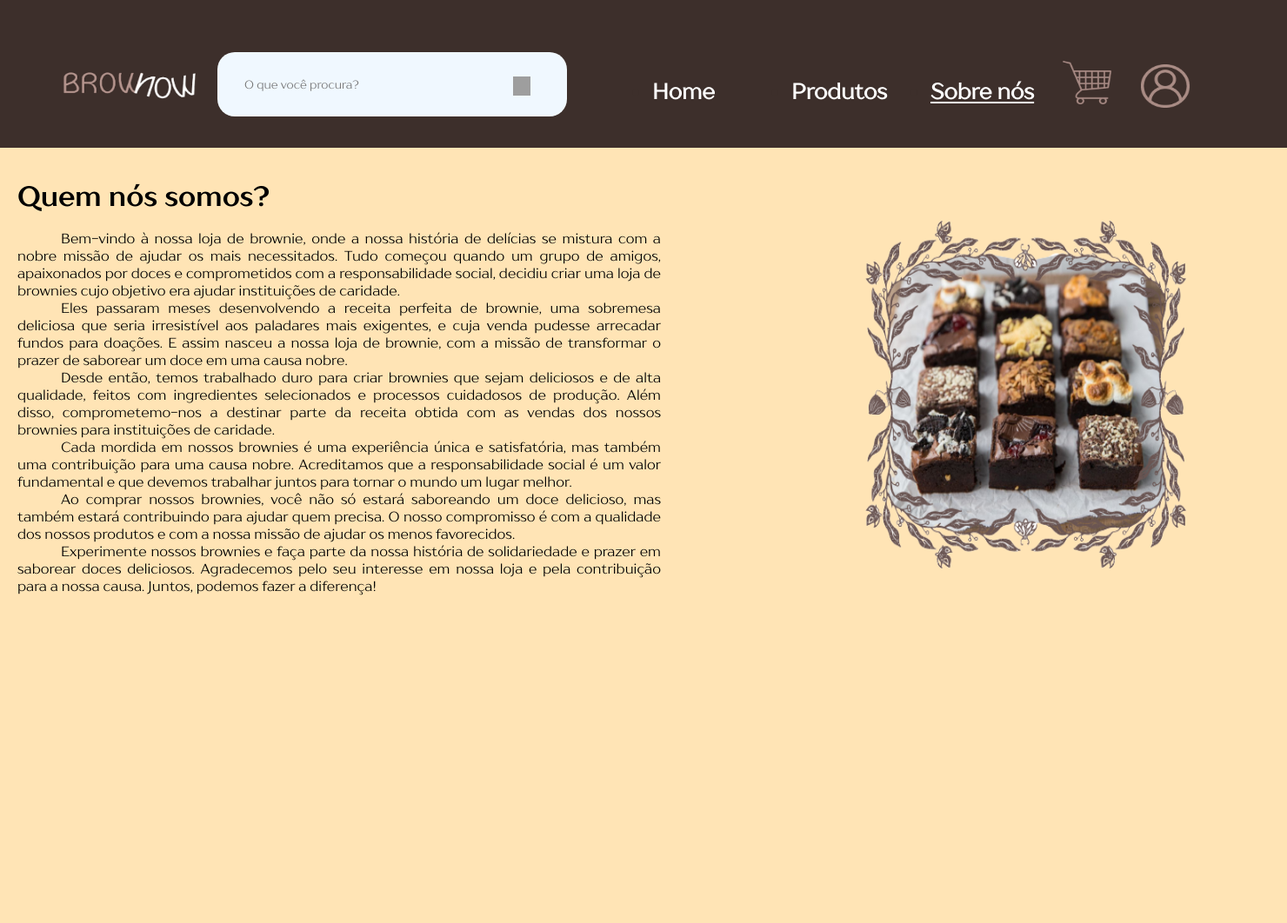
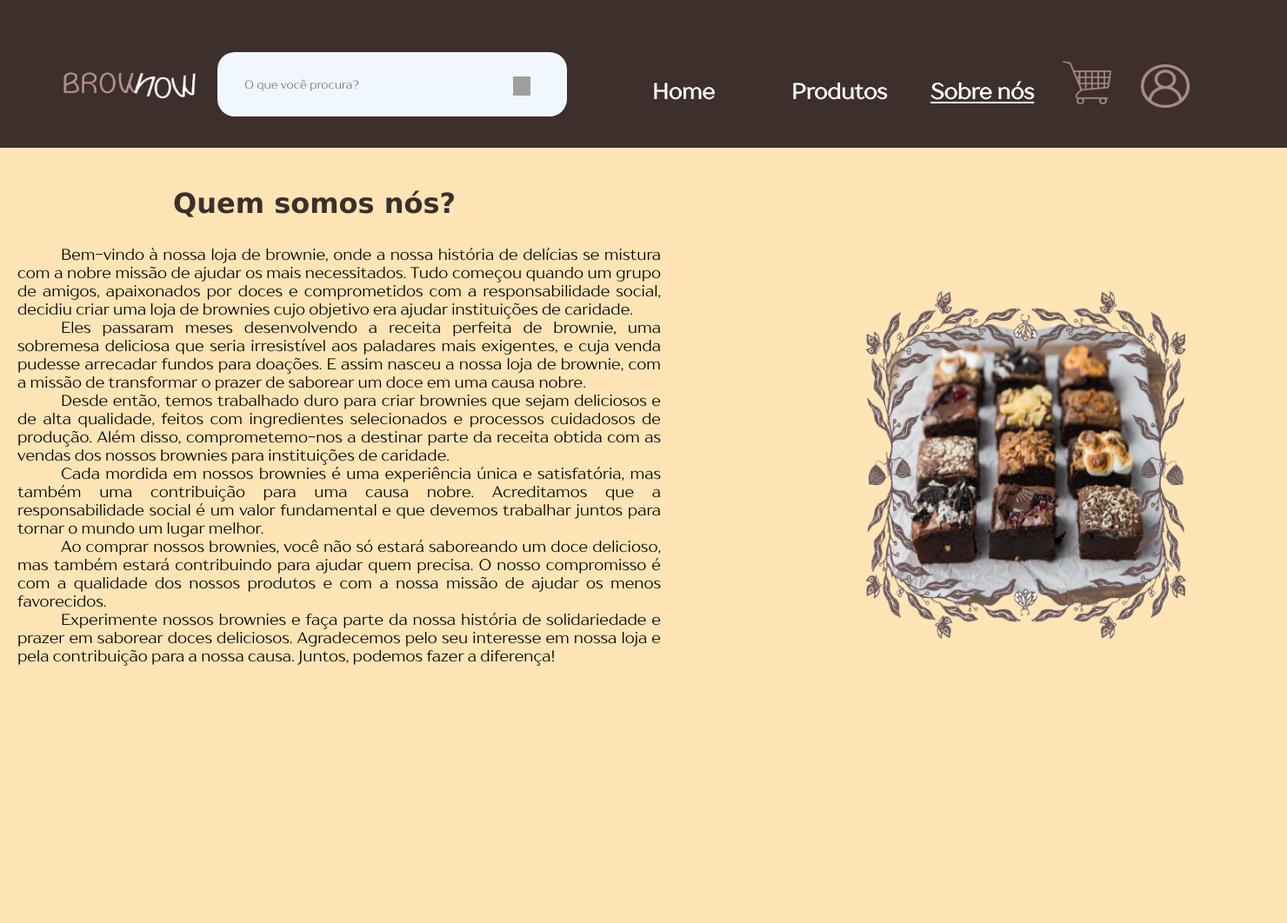
Before and after one commit to lucasklugs/ProjetoBW, a PHP site: page /BWhistoria.html in a window 1480 px wide. Shown: the whole page at 87% size. Before the commit the page ends 685 px from the top, so only its background shows below. Run offline with PHP 8.4, Linux system fonts and the light colour scheme; grey boxes are pictures that could not be loaded.

Commit message:
alguma coisa

```diff
--- a/BWhistoria.html
+++ b/BWhistoria.html
@@ -37,7 +37,7 @@
     <div class="fundo2">
         <br>
         <br>
-        <h1>Quem nós somos?</h1>
+        <h1>Quem somos nós?</h1>
         <div class="container">
             <div class="box">
                 <p>Bem-vindo à nossa loja de brownie, onde a nossa história de delícias se mistura com
--- a/css/hist.css
+++ b/css/hist.css
@@ -68,6 +68,7 @@
         .carro {
             margin-left: 950px;
             margin-top: -50px;
+
         }
 
         .conta {
@@ -112,8 +113,11 @@
         }
 
         h1 {
-            font-family: fontc;
-            margin-left: 20px;
+            font-family:verdana;
+            margin-left: 190px;
+            color: #3D2F2B;
+            padding: 9px;
+
         }
 
         .texto3 {
@@ -123,6 +127,8 @@
         .container {
             width: 100%;
             height: 100vh;
+            font-size: large;
+
         }
 
         .box {
```
